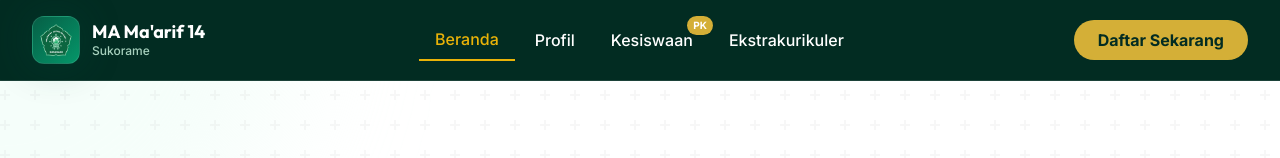
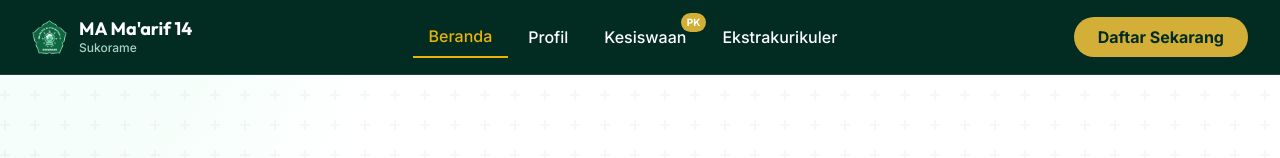
Before and after one commit to MAS-14/ma-maarif-14-web, a Next.js app: page / in a window 1280 px wide. Shown: the top 158 px of the page. Built offline with nearby package versions, Linux system fonts and the light colour scheme; a web font is replaced by a local one.

Commit message:
style: remove green shape container from logo

```diff
--- a/src/components/Navbar.tsx
+++ b/src/components/Navbar.tsx
@@ -37,13 +37,13 @@ export default function Navbar() {
                 <div className="flex items-center justify-between">
                     {/* Logo */}
                     <Link href="/" className="flex items-center gap-3 group">
-                        <div className="w-12 h-12 rounded-xl bg-gradient-to-br from-emerald-800 to-emerald-600 flex items-center justify-center shadow-emerald-glow group-hover:scale-105 transition-transform border border-white/10">
+                        <div className="flex items-center justify-center group-hover:scale-105 transition-transform">
                             <Image
                                 src="/logo-sekolah.png"
                                 alt="MA Ma'arif 14 Logo"
-                                width={40}
-                                height={40}
-                                className="w-8 h-8 object-contain"
+                                width={35}
+                                height={35}
+                                className="object-contain"
                             />
                         </div>
                         <div className="hidden sm:block">
```
